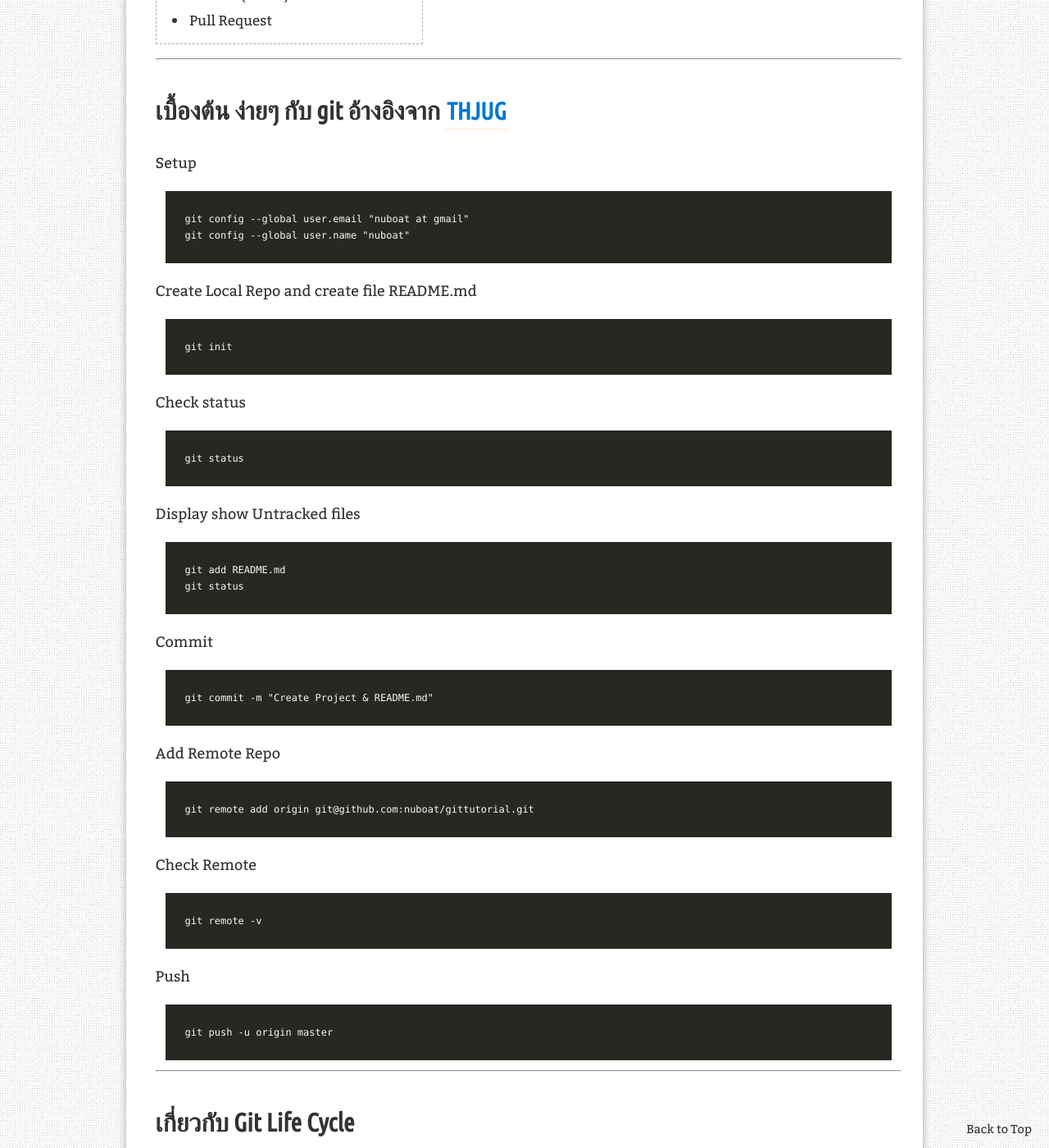
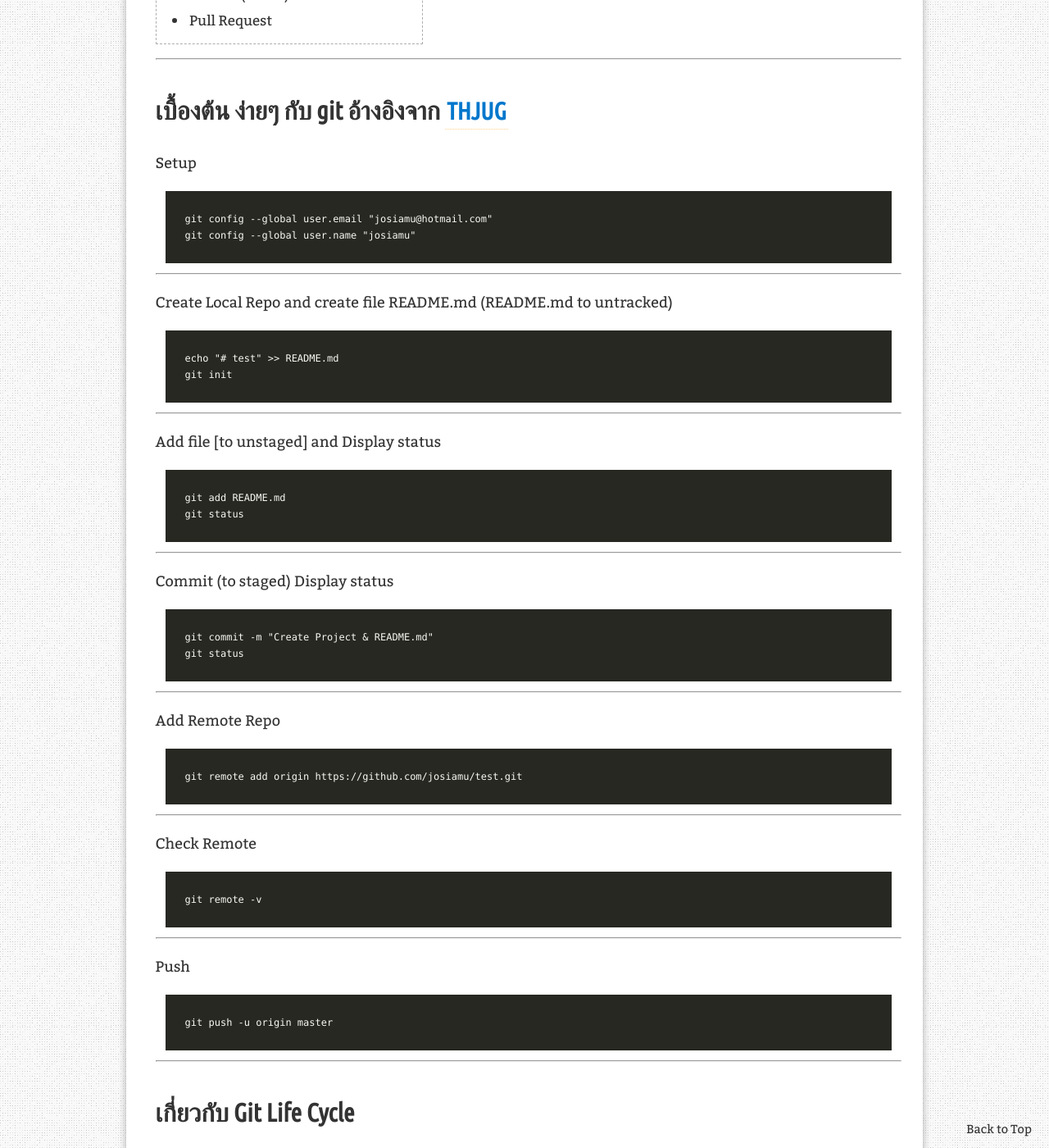
Before and after one commit to josiamu/josiamu.github.io, a Jekyll site: the page built from _posts/2015-03-01-git.md, in a window 1280 px wide and 1400 px high, scrolled down 548 px. Shown: the whole window at 82% size. Built offline with Jekyll 4.4.1, drawn with Linux system fonts in a browser that asks for light colours; nearby versions of some CDN libraries; comment, search, counter and statistics services are not loaded.

Commit message:
test branch

```diff
--- a/_posts/2015-03-01-git.md
+++ b/_posts/2015-03-01-git.md
@@ -21,40 +21,49 @@ Git is a free and open source distributed version control system designed to han
 
 Setup
 ~~~
-git config --global user.email "nuboat at gmail"
-git config --global user.name "nuboat"
+git config --global user.email "josiamu@hotmail.com"
+git config --global user.name "josiamu"
 ~~~
 
-Create Local Repo and create file README.md
+---
+
+Create Local Repo and create file README.md (README.md to untracked)
 ~~~
+echo "# test" >> README.md
 git init
 ~~~
 
-Check status
-~~~
-git status
-~~~
+---
 
-Display show Untracked files
+Add file [to unstaged] and Display status
 ~~~
 git add README.md
 git status
 ~~~
 
-Commit
+---
+
+Commit (to staged) Display status
 ~~~
 git commit -m "Create Project & README.md"
+git status
 ~~~
+
+---
 
 Add Remote Repo
 ~~~
-git remote add origin git@github.com:nuboat/gittutorial.git
+git remote add origin https://github.com/josiamu/test.git
 ~~~
+
+---
 
 Check Remote
 ~~~
 git remote -v
 ~~~
+
+---
 
 Push
 ~~~
@@ -62,6 +71,7 @@ git push -u origin master
 ~~~
 
 ---
+
 # เกี่ยวกับ Git Life Cycle
 
 > * staged : คือสถานะที่ไฟล์พร้อมจะ commit
```
Also changed, not shown: _posts/2015-02-01-jdbc.md (+4 -2 lines).
